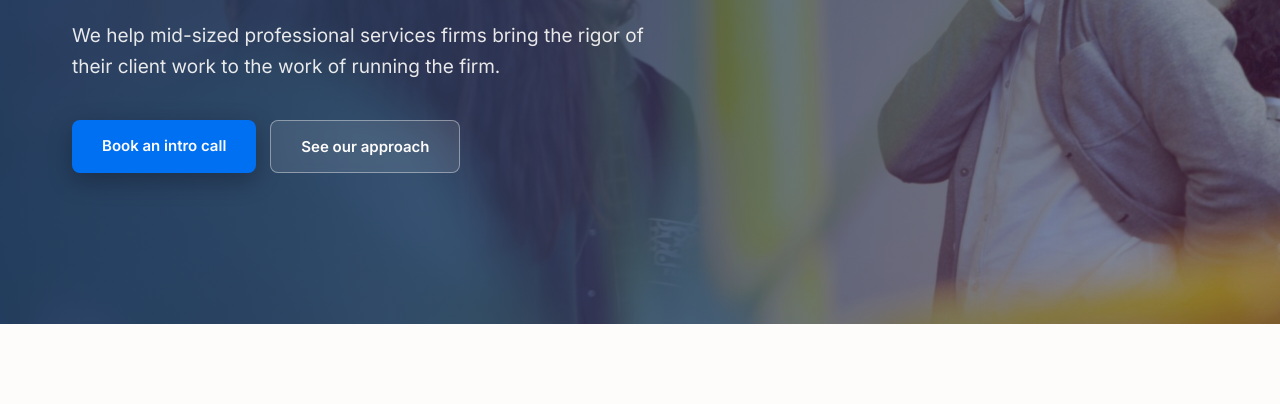
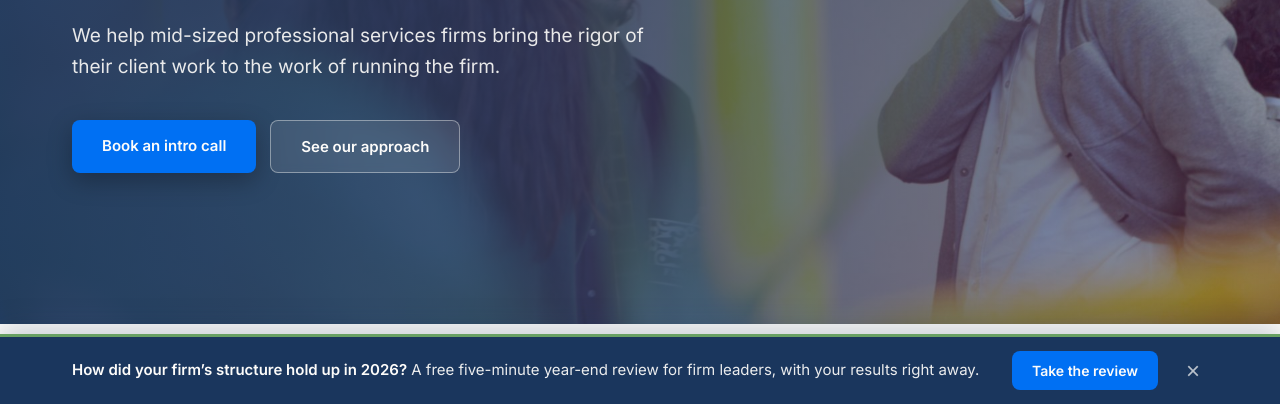
Before and after one commit to pthallner/hpg-website, a plain HTML site: page index.html in a window 1280 px wide. Shown: the part 396-800 px from the top of the page. Drawn offline with nearby package versions, Linux system fonts and the light colour scheme.

Commit message:
Add a dismissible Year in Review banner to the home page
Shows a slim bar along the bottom of the home page inviting visitors to
the 2026 Year in Review. It hides itself after Dec 31, 2026 (US Eastern)
and stays closed once a visitor dismisses it.

Co-Authored-By: Claude Opus 5.5 <noreply@anthropic.com>

```diff
--- /dev/null
+++ b/assets/yir-banner.js
@@ -0,0 +1,87 @@
+/*
+ * Year in Review banner (home page).
+ *
+ * A slim, dismissible bar along the bottom of the screen that invites
+ * visitors to take the 2026 Year in Review. Self-contained: it adds its
+ * own styles and markup, so the home page only needs one <script> tag.
+ *
+ * It stops showing on its own at the end of Dec 31, 2026, US Eastern
+ * (midnight EST = 05:00 UTC on Jan 1, 2027). After that this file and
+ * its <script> tag can be deleted at any convenient time.
+ *
+ * A visitor who closes it won't see it again on that browser.
+ */
+(function () {
+  var ENDS_AT = Date.UTC(2027, 0, 1, 5, 0, 0); // Jan 1, 2027 00:00 EST
+  var KEY = 'hpg-yir-banner-dismissed';
+  var HREF = '/year-in-review/';
+
+  if (Date.now() >= ENDS_AT) return;
+  if (location.pathname.indexOf('/year-in-review') === 0) return;
+  try { if (localStorage.getItem(KEY)) return; } catch (e) {}
+
+  var css =
+    '#hpg-yir{position:fixed;left:0;right:0;bottom:0;z-index:95;background:#1A365D;color:#FDFCFA;' +
+    'font-family:Inter,Helvetica,Arial,sans-serif;-webkit-font-smoothing:antialiased;' +
+    'border-top:3px solid #68A063;box-shadow:0 -8px 28px rgba(26,54,93,0.22);' +
+    'transform:translateY(100%);transition:transform 320ms cubic-bezier(0.4,0,0.2,1);}' +
+    '#hpg-yir.in{transform:translateY(0);}' +
+    '#hpg-yir .yir-wrap{max-width:1200px;margin:0 auto;padding:14px 32px;display:flex;align-items:center;gap:20px;}' +
+    '#hpg-yir .yir-text{flex:1;margin:0;font-size:15px;line-height:1.5;color:rgba(253,252,250,0.92);}' +
+    '#hpg-yir .yir-text b{color:#FDFCFA;font-weight:600;}' +
+    '#hpg-yir .yir-cta{flex:none;background:#0070F3;color:#FDFCFA;padding:11px 20px;border-radius:8px;' +
+    'font-size:14px;font-weight:600;text-decoration:none;white-space:nowrap;' +
+    'transition:transform 200ms cubic-bezier(0.4,0,0.2,1),box-shadow 200ms cubic-bezier(0.4,0,0.2,1);}' +
+    '#hpg-yir .yir-cta:hover{transform:translateY(-1px);box-shadow:0 8px 26px rgba(0,112,243,0.34);}' +
+    '#hpg-yir .yir-close{flex:none;background:none;border:0;cursor:pointer;color:rgba(253,252,250,0.7);' +
+    'font-size:24px;line-height:1;padding:6px 8px;border-radius:6px;}' +
+    '#hpg-yir .yir-close:hover{color:#FDFCFA;}' +
+    '#hpg-yir a:focus-visible,#hpg-yir button:focus-visible{outline:2px solid #9FD195;outline-offset:2px;}' +
+    '@media (max-width:768px){#hpg-yir .yir-wrap{padding:12px 16px 12px 20px;gap:12px;flex-wrap:wrap;}' +
+    '#hpg-yir .yir-text{flex-basis:calc(100% - 48px);font-size:14px;}' +
+    '#hpg-yir .yir-close{order:2;align-self:flex-start;margin-top:-4px;}' +
+    '#hpg-yir .yir-cta{order:3;}}' +
+    '@media (prefers-reduced-motion:reduce){#hpg-yir{transition:none;}}' +
+    '@media print{#hpg-yir{display:none!important;}}';
+
+  function mount() {
+    if (document.getElementById('hpg-yir')) return;
+
+    var style = document.createElement('style');
+    style.textContent = css;
+    document.head.appendChild(style);
+
+    var bar = document.createElement('aside');
+    bar.id = 'hpg-yir';
+    bar.setAttribute('aria-label', '2026 Year in Review');
+    bar.innerHTML =
+      '<div class="yir-wrap">' +
+        '<p class="yir-text"><b>How did your firm’s structure hold up in 2026?</b> ' +
+        'A free five-minute year-end review for firm leaders, with your results right away.</p>' +
+        '<a class="yir-cta" href="' + HREF + '">Take the review</a>' +
+        '<button class="yir-close" type="button" aria-label="Close">&times;</button>' +
+      '</div>';
+    document.body.appendChild(bar);
+
+    // Keep the bottom of the page (footer, contact form) clear of the bar.
+    var basePad = parseFloat(getComputedStyle(document.body).paddingBottom) || 0;
+    function pad() { document.body.style.paddingBottom = (basePad + bar.offsetHeight) + 'px'; }
+    pad();
+    window.addEventListener('resize', pad);
+
+    requestAnimationFrame(function () { requestAnimationFrame(function () { bar.classList.add('in'); }); });
+
+    bar.querySelector('.yir-close').addEventListener('click', function () {
+      try { localStorage.setItem(KEY, '1'); } catch (e) {}
+      window.removeEventListener('resize', pad);
+      document.body.style.paddingBottom = basePad ? basePad + 'px' : '';
+      bar.parentNode.removeChild(bar);
+    });
+  }
+
+  if (document.readyState === 'loading') {
+    document.addEventListener('DOMContentLoaded', mount);
+  } else {
+    mount();
+  }
+})();
--- a/index.html
+++ b/index.html
@@ -25,6 +25,8 @@ gtag('js', new Date());
 gtag('config', 'G-N4VNXDG3PE');
 </script>
 <script src="./support.js"></script>
+<!-- Year in Review banner. Hides itself after Dec 31, 2026 (US Eastern); safe to delete in January. -->
+<script src="./assets/yir-banner.js" defer></script>
 </head>
 <body>
 <template id="__bundler_thumbnail" data-bg-color="#1A365D">
```
